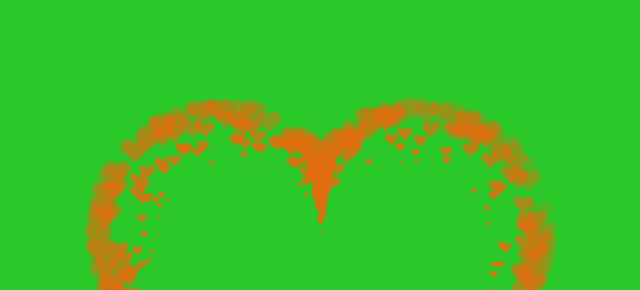
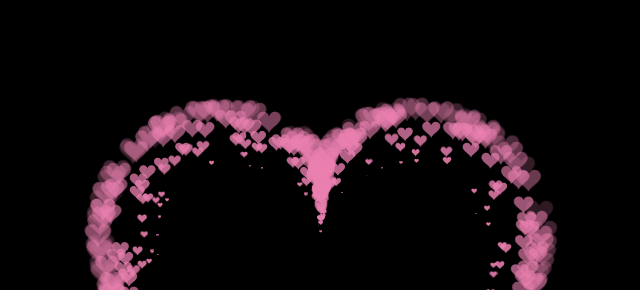
Before and after one commit to phancuong2004/Heart, a plain HTML site: page index.html in a window 1280 px wide. Shown: the part 86-376 px from the top of the page, without its empty margins (319-959 px from the left). Drawn offline with Linux system fonts and the light colour scheme.

Commit message:
Update index.html

```diff
--- a/index.html
+++ b/index.html
@@ -420,7 +420,7 @@ var ParticlePool = (function() {
 
     // create the fill
 
-    context.fillStyle = '#e06e10';
+    context.fillStyle = '#ea80b0';
 
     context.fill();
 
@@ -516,9 +516,9 @@ var ParticlePool = (function() {
 
   </script>
 <div class="center-text",
-  style="background-color:rgba(44, 206, 42, 0.975);
+  style="background-color:rgb(0, 0, 0);
         width: 100%;
-        color: rgb(241, 135, 13);
+        color: rgb(225, 12, 168);
         height:100%;
         font-size: 31px;
         font-style: italic;
```
